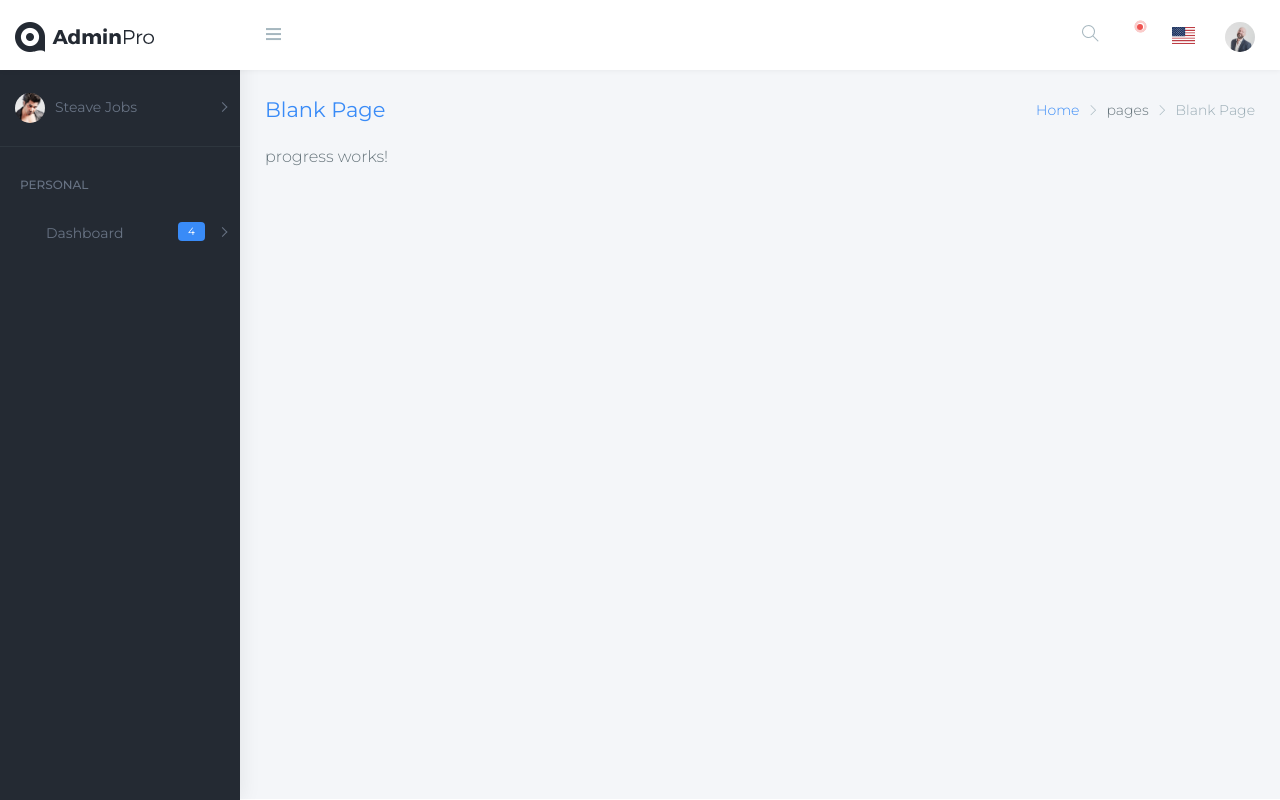
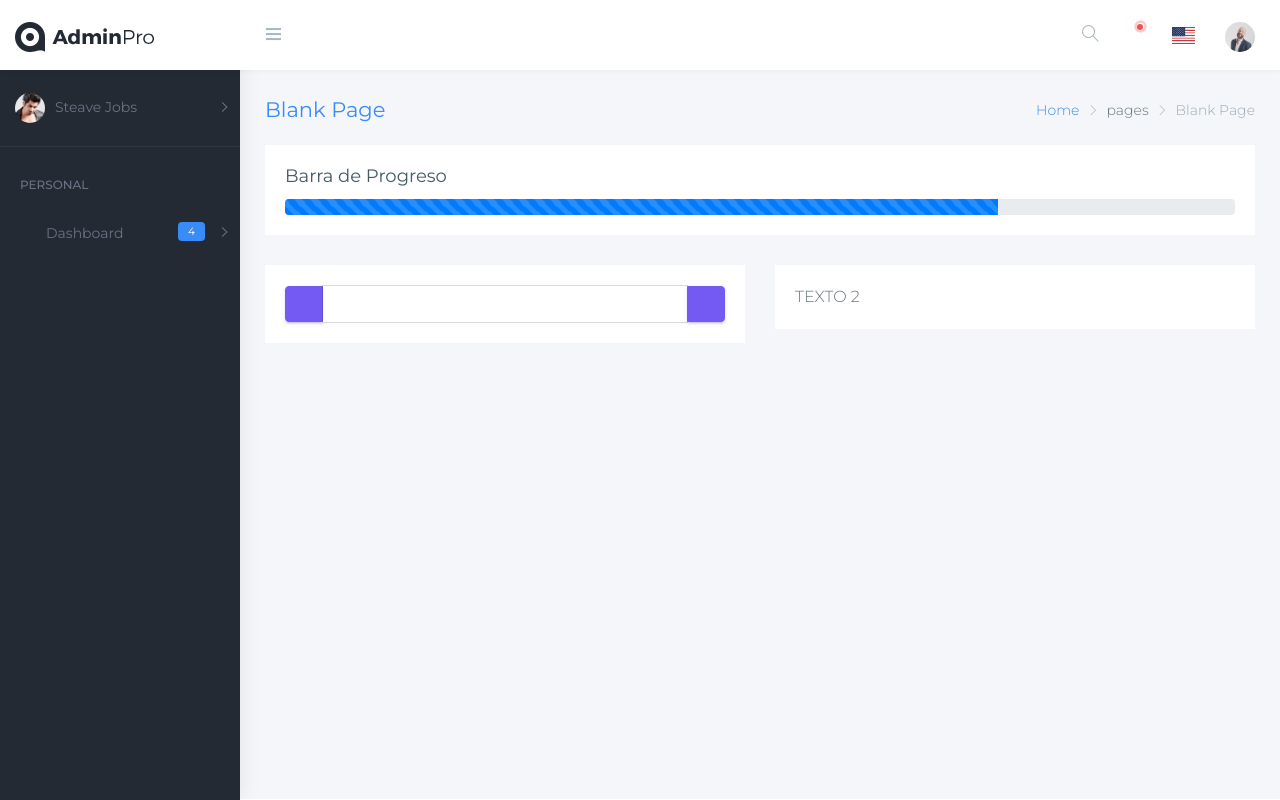
Before and after one commit to dortegav01/adminpro-udemy, an Angular app: page /#/progress in a window 1280 px wide. Built offline with nearby package versions, Linux system fonts and the light colour scheme; a web font is replaced by a local one.

Commit message:
include design for progress component

```diff
--- a/src/app/pages/progress/progress.component.html
+++ b/src/app/pages/progress/progress.component.html
@@ -1 +1,45 @@
-<p>progress works!</p>
+<div class="row">
+  <div class="col-12">
+    <div class="card">
+      <div class="card-body">
+        <h4 class="card-title">Barra de Progreso</h4>
+        <div class="progress">
+          <div class="progress-bar progress-bar-striped progress-bar-animated" role="progressbar" aria-valuenow="75"
+               aria-valuemin="0" aria-valuemax="100" style="width: 75%"></div>
+        </div>
+      </div>
+    </div>
+  </div>
+</div>
+
+<div class="row">
+
+  <div class="col-6">
+    <div class="card">
+      <div class="card-body">
+
+        <div class="input-group">
+          <span class="input-group-btn">
+            <button class="btn btn-primary" type="button">
+              <i class="mdi mdi-minus"></i>
+            </button>
+          </span>
+          <input type="text" class="form-control">
+          <span class="input-group-btn">
+            <button class="btn btn-primary" type="button"><i class="mdi mdi-plus"></i></button>
+          </span>
+        </div>
+
+      </div>
+    </div>
+  </div>
+
+  <div class="col-6">
+    <div class="card">
+      <div class="card-body">
+        TEXTO 2
+      </div>
+    </div>
+  </div>
+
+</div>
```
